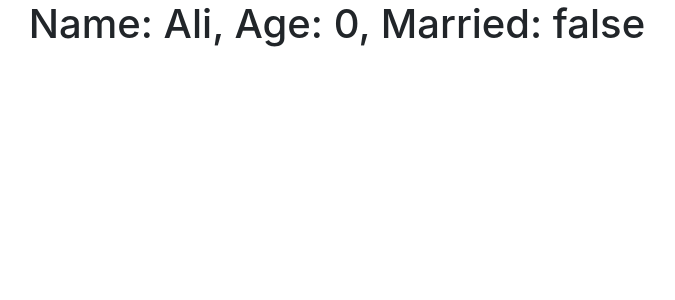
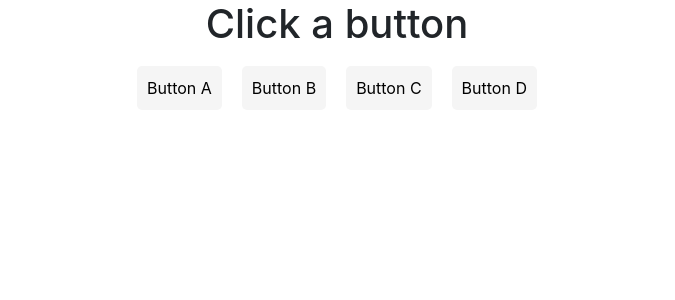
Before and after one commit to SajjadAli54/reactjs, a React (Create React App) app in the folder hello-world/: page / in a window 1280 px wide. Shown: the top 300 px of the page, without its empty margins (303-978 px from the left). Built offline with nearby package versions, Linux system fonts and the light colour scheme.

Commit message:
this binding example

```diff
--- a/hello-world/src/App.js
+++ b/hello-world/src/App.js
@@ -4,11 +4,12 @@ import UseFunctional from "./Components/defaultArguments/functional";
 import ClassComponent from "./Components/defaultArguments/classCom";
 import Counter from "./Components/reducers/reducers";
 import FC from "./Components/defaultArguments/fc";
+import { MyComponent } from "./Components/this_binding/component";
 
 function App() {
   return (
     <div className="App">
-      <FC name={"Ali"} />
+      <MyComponent />
     </div>
   );
 }
--- /dev/null
+++ b/hello-world/src/Components/this_binding/component.jsx
@@ -0,0 +1,41 @@
+import React, { Component } from "react";
+
+export class MyComponent extends Component {
+  constructor(props) {
+    super(props);
+    this.state = {
+      clickedButton: "Click a button",
+    };
+
+    this.handleButtonClickA = this.handleButtonClickA.bind(this);
+  }
+
+  handleButtonClickA() {
+    this.setState({ clickedButton: "Button A clicked" });
+  }
+
+  handleButtonClickB() {
+    this.setState({ clickedButton: "Button B clicked" });
+  }
+
+  handleButtonClickC = () => {
+    this.setState({ clickedButton: "Button C clicked" });
+  };
+
+  handleButtonClickD() {
+    this.setState({ clickedButton: "Button D clicked" });
+  }
+  render() {
+    return (
+      <>
+        <h1>{this.state.clickedButton}</h1>
+        <button onClick={this.handleButtonClickA}>Button A</button>
+        <button onClick={this.handleButtonClickB.bind(this)}>Button B</button>
+        <button onClick={this.handleButtonClickC}>Button C</button>
+        <button onClick={() => this.handleButtonClickD()}>Button D</button>
+      </>
+    );
+  }
+}
+
+export default Component;
```
Also changed, not shown: hello-world/src/Components/social/Social.jsx (+3 -5 lines), 1 other file (tests, documents, lock files or other folders).
